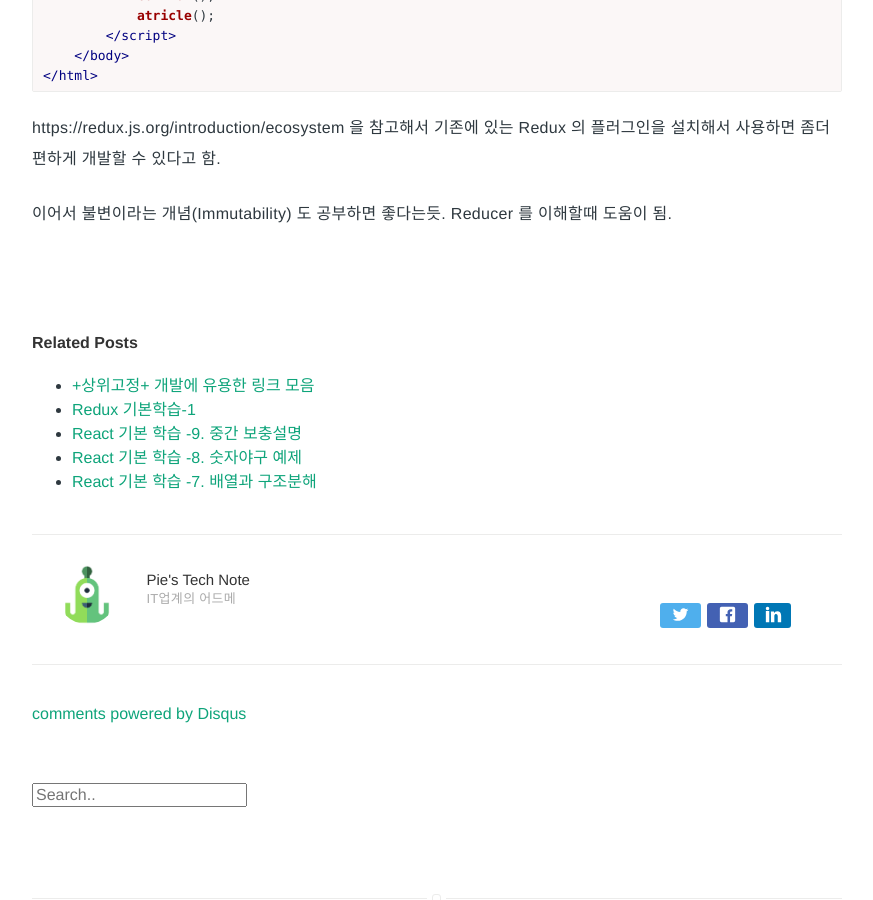
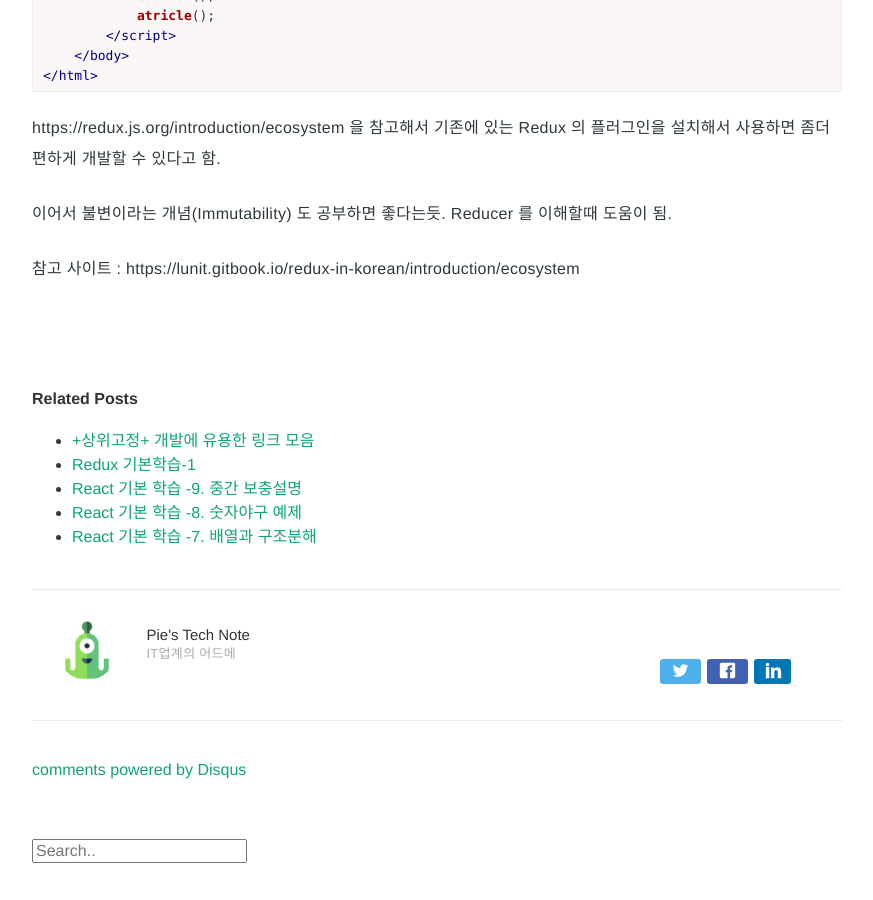
Before and after one commit to Pie001/pie001.github.io, a Jekyll site: the page built from _posts/2020-11-25-0080.md, in a window 1280 px wide and 900 px high, scrolled down 15443 px. Shown: the whole window, without its empty margins (203-1076 px from the left). Built offline with Jekyll 4.4.1, drawn with Linux system fonts in a browser that asks for light colours; comment, search, counter and statistics services are not loaded.

Commit message:
Update 2020-11-25-0080.md

```diff
--- a/_posts/2020-11-25-0080.md
+++ b/_posts/2020-11-25-0080.md
@@ -736,3 +736,5 @@
 https://redux.js.org/introduction/ecosystem 을 참고해서 기존에 있는 Redux 의 플러그인을 설치해서 사용하면 좀더 편하게 개발할 수 있다고 함.
 
 이어서 불변이라는 개념(Immutability) 도 공부하면 좋다는듯. Reducer 를 이해할때 도움이 됨.
+
+참고 사이트  : https://lunit.gitbook.io/redux-in-korean/introduction/ecosystem
```
